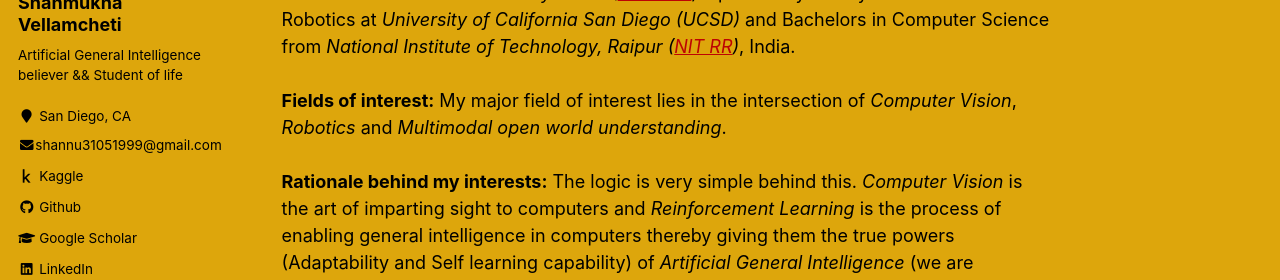
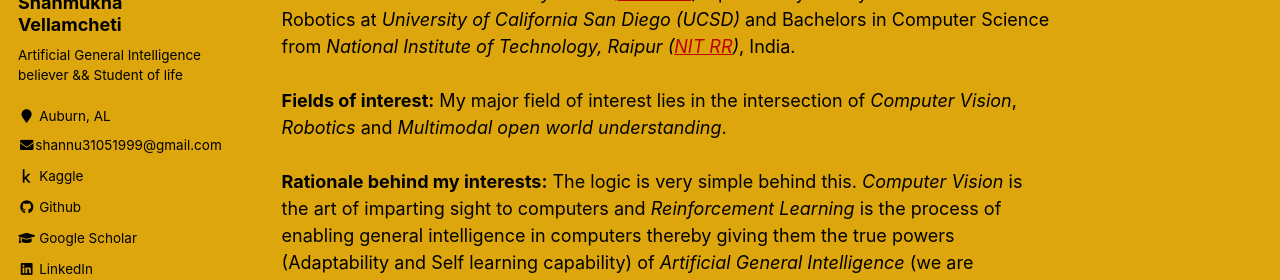
Before and after one commit to shanmukha-MaiL/shanmukha-MaiL.github.io, a Jekyll site: the page built from _pages/about.md, in a window 1280 px wide. Shown: the part 387-667 px from the top of the page. Built offline with Jekyll 4.4.1, drawn with Linux system fonts in a browser that asks for light colours.

Commit message:
Update _config.yml

```diff
--- a/_config.yml
+++ b/_config.yml
@@ -83,7 +83,7 @@ author:
   name             : "Shanmukha Vellamcheti"
   avatar           : "profile.jpg"
   bio              : "Artificial General Intelligence believer && Student of life"
-  location         : "San Diego, CA"
+  location         : "Auburn, AL"
   employer         :
   pubmed           :
   googlescholar    : "https://scholar.google.com/citations?hl=en&user=aS5agoMAAAAJ"
```
